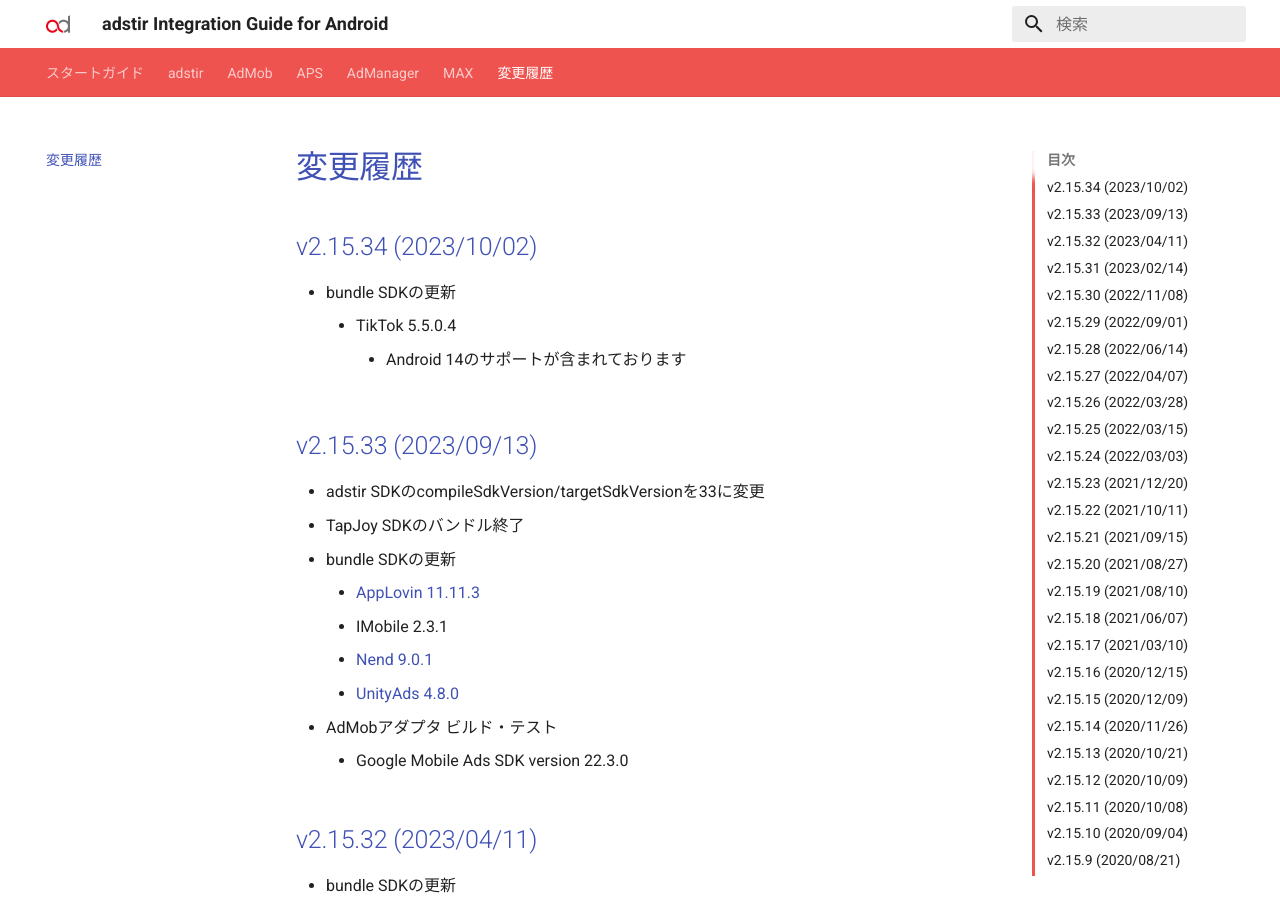
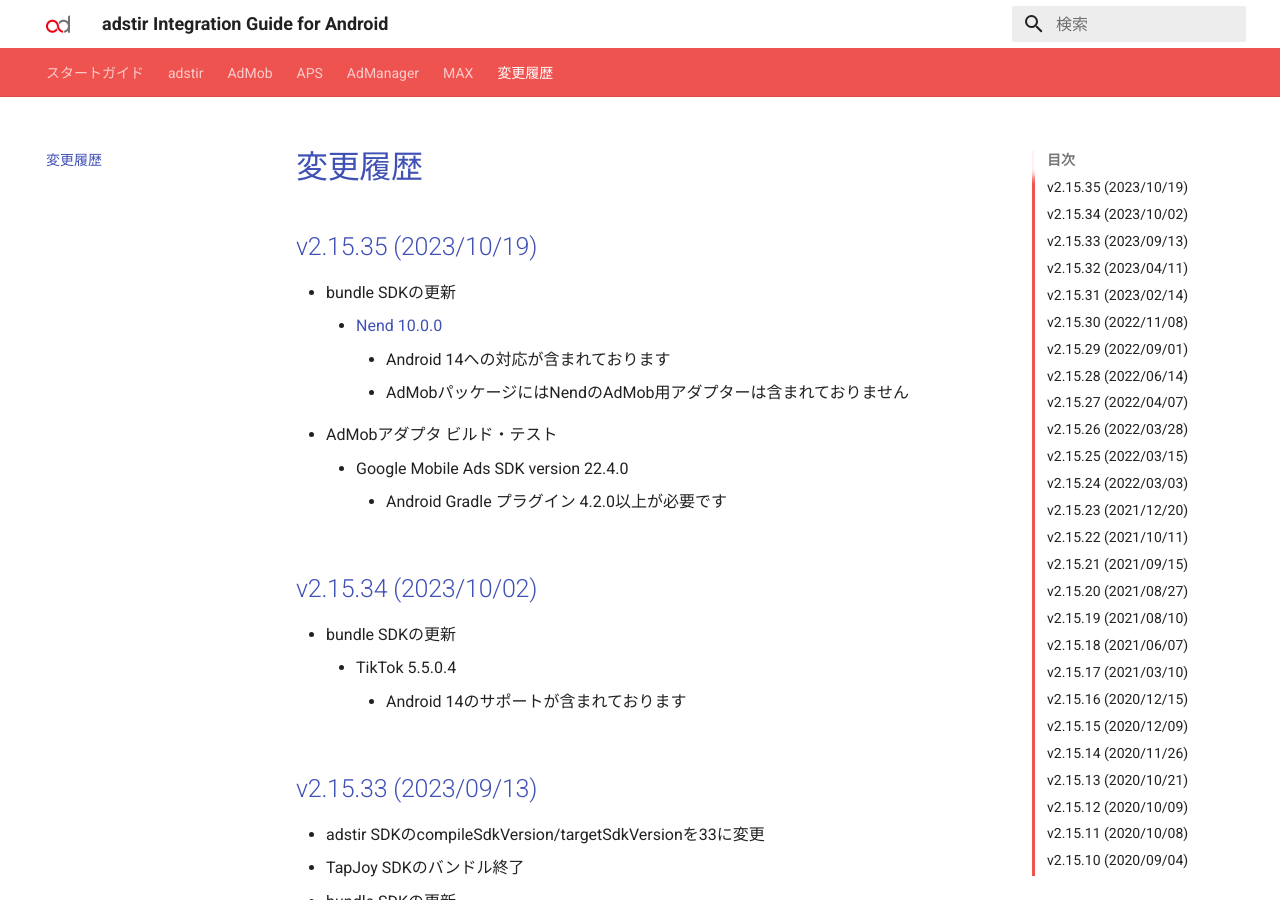
Before and after one commit to united-adstir/android-sdk-docs, an MkDocs documentation site: the page built from docs/changelog.md, in a window 1280 px wide and 900 px high. Built offline with MkDocs 1.6.1 and Material for MkDocs 9.7.7, drawn with Linux system fonts in a browser that asks for light colours; the version menu is left out.

Commit message:
adstir SDK 2.15.35

```diff
--- a/docs/changelog.md
+++ b/docs/changelog.md
@@ -1,4 +1,14 @@
 # 変更履歴
+
+## v2.15.35 (2023/10/19)
+
+* bundle SDKの更新
+    * [Nend 10.0.0](https://github.com/fan-ADN/nendSDK-Android-pub/releases/tag/10.0.0)
+        * Android 14への対応が含まれております
+        * AdMobパッケージにはNendのAdMob用アダプターは含まれておりません
+* AdMobアダプタ ビルド・テスト
+    * Google Mobile Ads SDK version 22.4.0
+        * Android Gradle プラグイン 4.2.0以上が必要です
 
 ## v2.15.34 (2023/10/02)
 
--- a/mkdocs.yml
+++ b/mkdocs.yml
@@ -23,11 +23,11 @@
     applovin: 11.11.3
     imobile: 2.3.1
     maio: 1.1.16
-    nend: 9.0.1
+    nend: 10.0.0
     tiktok: 5.5.0.4
     unityads: 4.8.0
     zucks: 6.0.0
-    google: 22.3.0
+    google: 22.4.0
   sample_url: 'https://dl.ad-stir.com/sample/AdstirAdsSdkAndroid-2.15.22-SampleApp.zip'
 
 # CSSの設定
```
